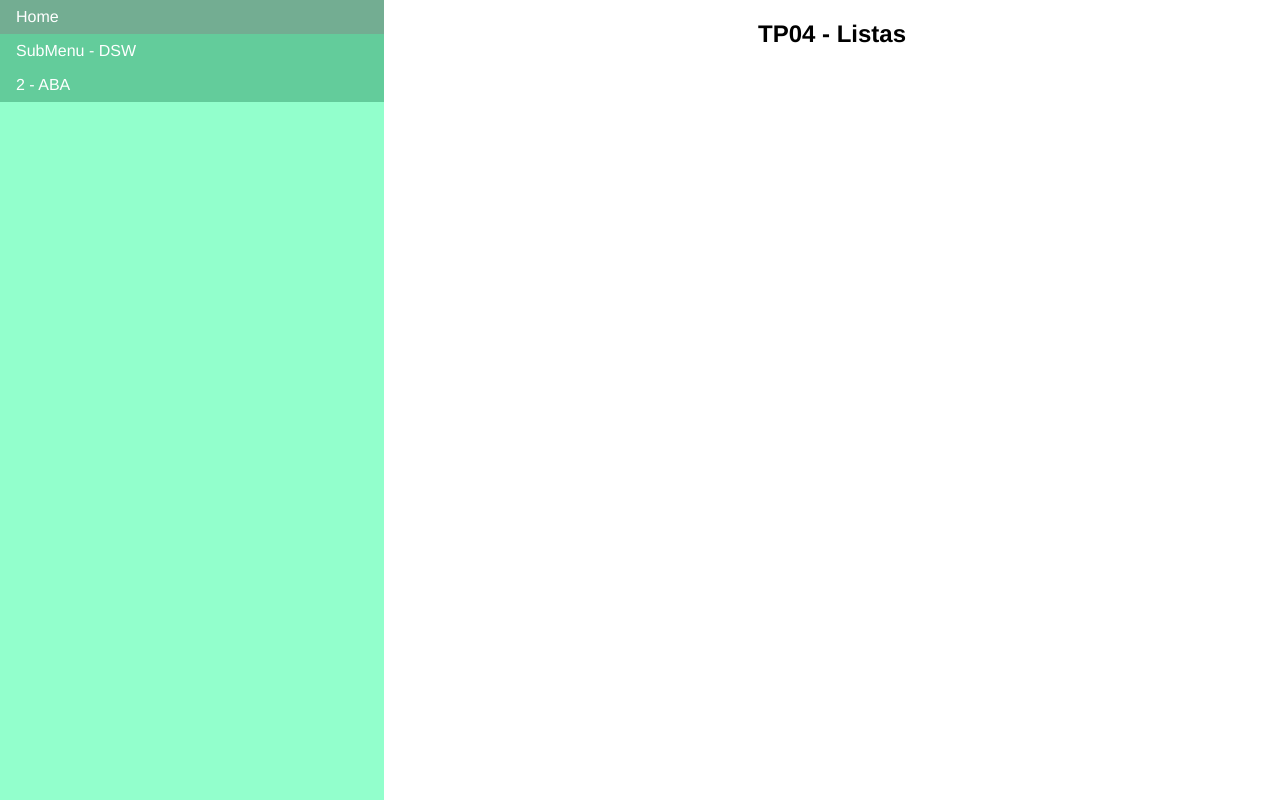
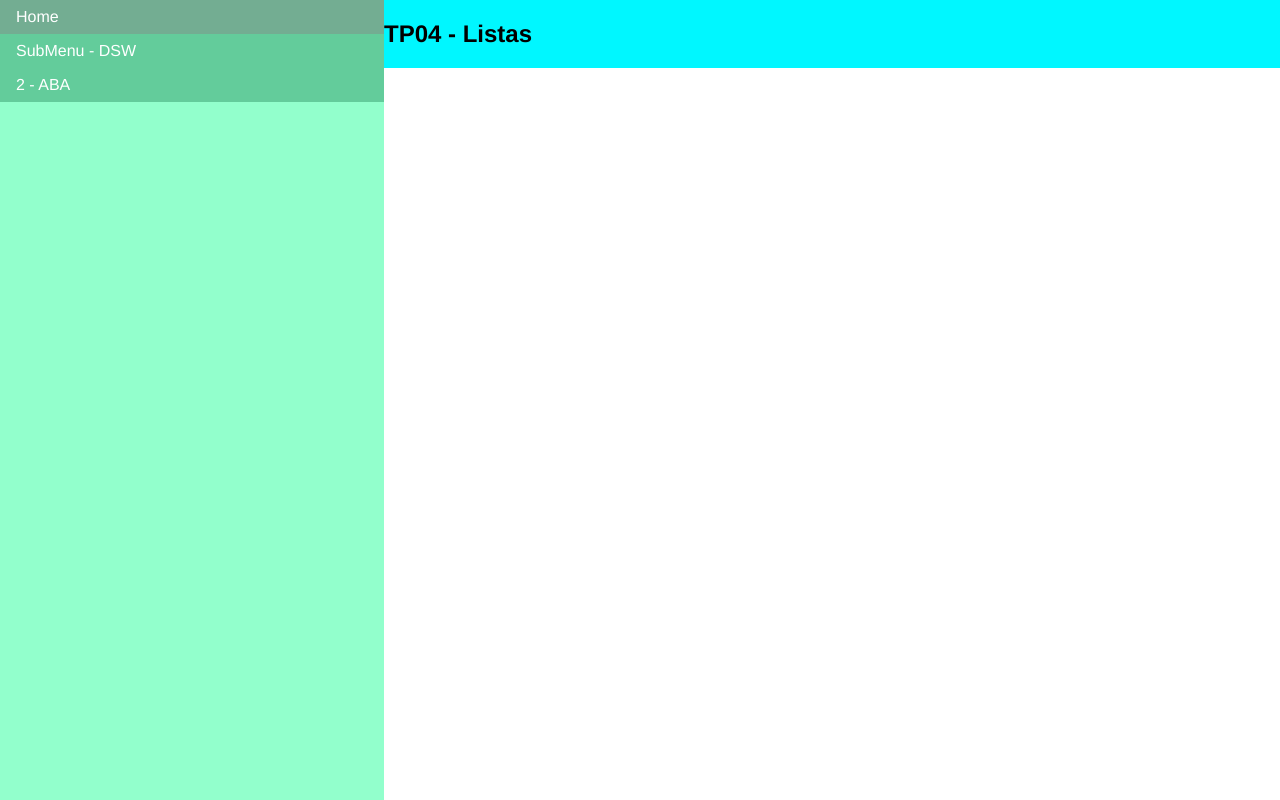
Before and after one commit to RenanJ01/Escola, a PHP site: page /DSW/TP04/tp04.html in a window 1280 px wide. Run offline with PHP 8.4, Linux system fonts and the light colour scheme.

Commit message:
Update tp04.css

```diff
--- a/DSW/TP04/tp04.css
+++ b/DSW/TP04/tp04.css
@@ -14,9 +14,16 @@
     box-sizing: border-box;
     position: relative;
     float: left;
-    display: flex;
     justify-content: center;
     width: 30%;
+    overflow: auto;
+}
+
+/* Cabeçalho - Titulo */
+header h1{
+    color: #3a3a3a;
+    text-align: center;
+    font-style: italic;
 }
 
 /* Cabeçalho - Barra */
@@ -28,7 +35,6 @@
     height: 100%;
     background-color: #92ffcc;
     position: fixed;
-    overflow: auto;
 }
 .hdr_bar li{
 
@@ -55,9 +61,25 @@
     position: relative;
     float: right;
     display: flex;
-    justify-content: center;
     width: 70%;
+    background-color: #00f7ff;
 }
+
 /* Principal - Seção */
+section{
+    width: 100%;
+    margin: 0;
+    padding: 0;
+    border: 0;
+}
+section h1{
 
+}
+
+.scn_title{
+    background-color: #bdbbbb;
+}
 /* Rodape */
+footer{
+
+}
```
